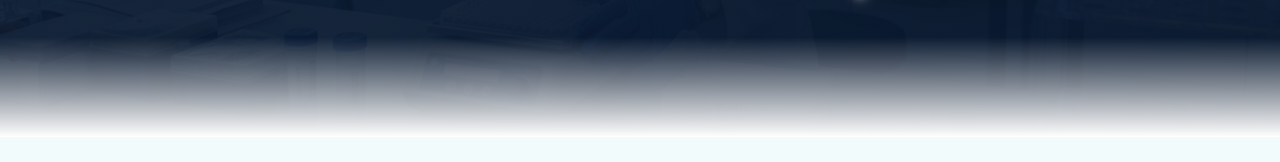
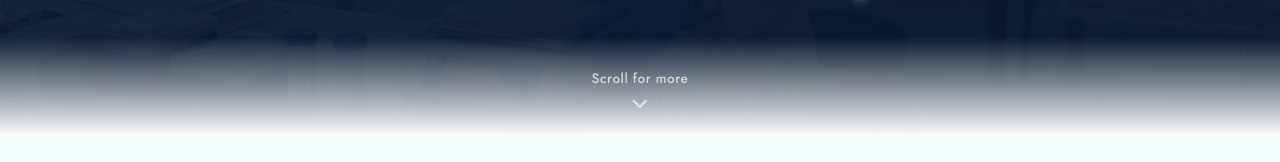
Before and after one commit to hhuss786512tx-tech/Azul-Bio-research, a React (Vite) app: page / in a window 1280 px wide. Shown: the part 629-791 px from the top of the page. Built offline with nearby package versions, Linux system fonts and the light colour scheme.

Commit message:
feat: Add animated scroll-down indicator to the bottom of the hero section

```diff
--- a/src/pages/Home.jsx
+++ b/src/pages/Home.jsx
@@ -74,6 +74,14 @@ export const Home = () => {
                             </div>
                         </div>
                     </div>
+                </div>
+
+                {/* Scroll Indicator */}
+                <div className="scroll-indicator-wrapper">
+                    <a href="#about" className="scroll-indicator">
+                        <span>Scroll for more</span>
+                        <i className="fa-solid fa-chevron-down scroll-arrow"></i>
+                    </a>
                 </div>
             </section>
 
--- a/src/styles.css
+++ b/src/styles.css
@@ -802,6 +802,51 @@ p {
     z-index: 1;
 }
 
+/* Scroll Indicator at bottom of Hero */
+.scroll-indicator-wrapper {
+    position: absolute;
+    bottom: 25px;
+    left: 50%;
+    transform: translateX(-50%);
+    z-index: 10;
+    text-align: center;
+}
+
+.scroll-indicator {
+    display: flex;
+    flex-direction: column;
+    align-items: center;
+    gap: 0.4rem;
+    color: rgba(255, 255, 255, 0.7);
+    text-decoration: none;
+    font-size: 0.85rem;
+    font-weight: 500;
+    font-family: var(--font-heading);
+    letter-spacing: 0.5px;
+    transition: var(--transition-smooth);
+}
+
+.scroll-indicator:hover {
+    color: var(--primary-blue);
+}
+
+.scroll-arrow {
+    font-size: 1rem;
+    animation: scroll-bounce 2s infinite;
+}
+
+@keyframes scroll-bounce {
+    0%, 20%, 50%, 80%, 100% {
+        transform: translateY(0);
+    }
+    40% {
+        transform: translateY(-6px);
+    }
+    60% {
+        transform: translateY(-3px);
+    }
+}
+
 .hero-title {
     color: #ffffff;
 }
```
